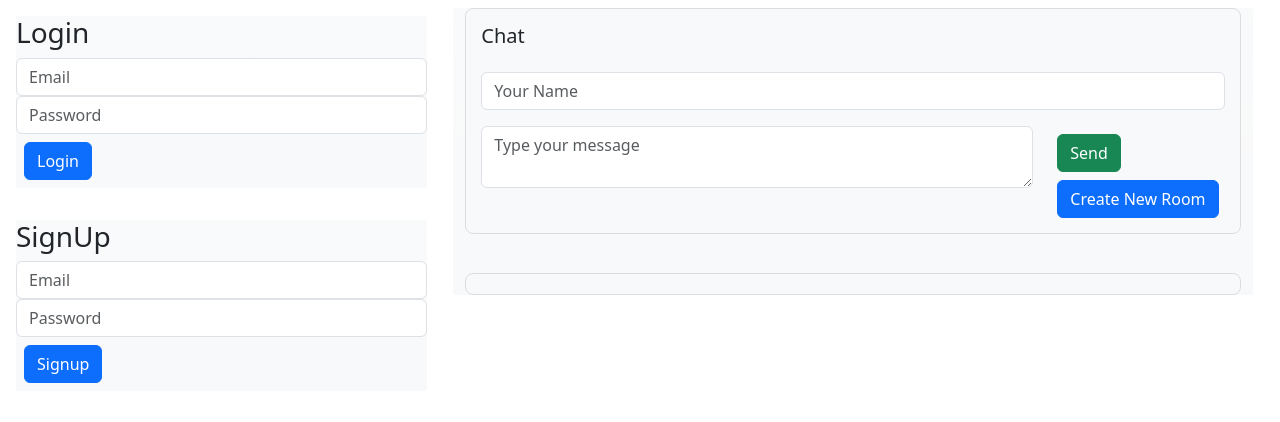
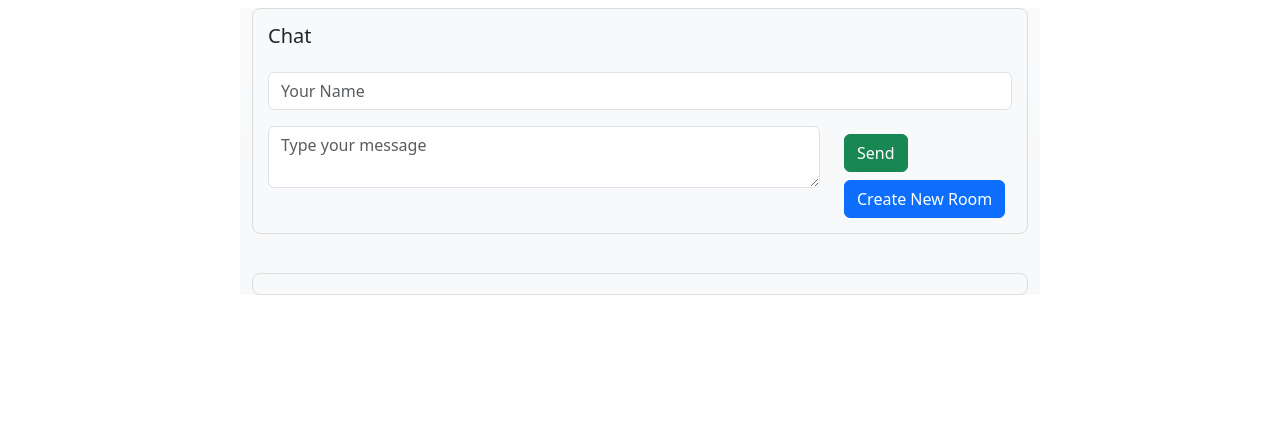
Before and after one commit to ersouravbansal/liveChat, a website: page index.html in a window 1280 px wide. Drawn offline with nearby package versions, Linux system fonts and the light colour scheme; no server answers.

Commit message:
commented login/signup

```diff
--- a/index.html
+++ b/index.html
@@ -13,7 +13,7 @@
   </head>
   <body>
     <div class="d-flex">
-      <div class="col-4">
+      <!-- <div class="col-4">
         <div class="mb-3 col-12 m-2 p-2">
           <div class=" bg-light bg-gradient">
             <h3>Login</h3>
@@ -49,8 +49,8 @@
 
           </div>
         </div>
-      </div>
-      <div class="col-8">
+      </div> -->
+      <div class="col-12">
         <div class="container chat-container bg-light bg-gradient mt-2">
           <div class="bg-light chat-box">
             <h1 class="h5 mb-2">Chat</h1>
```
